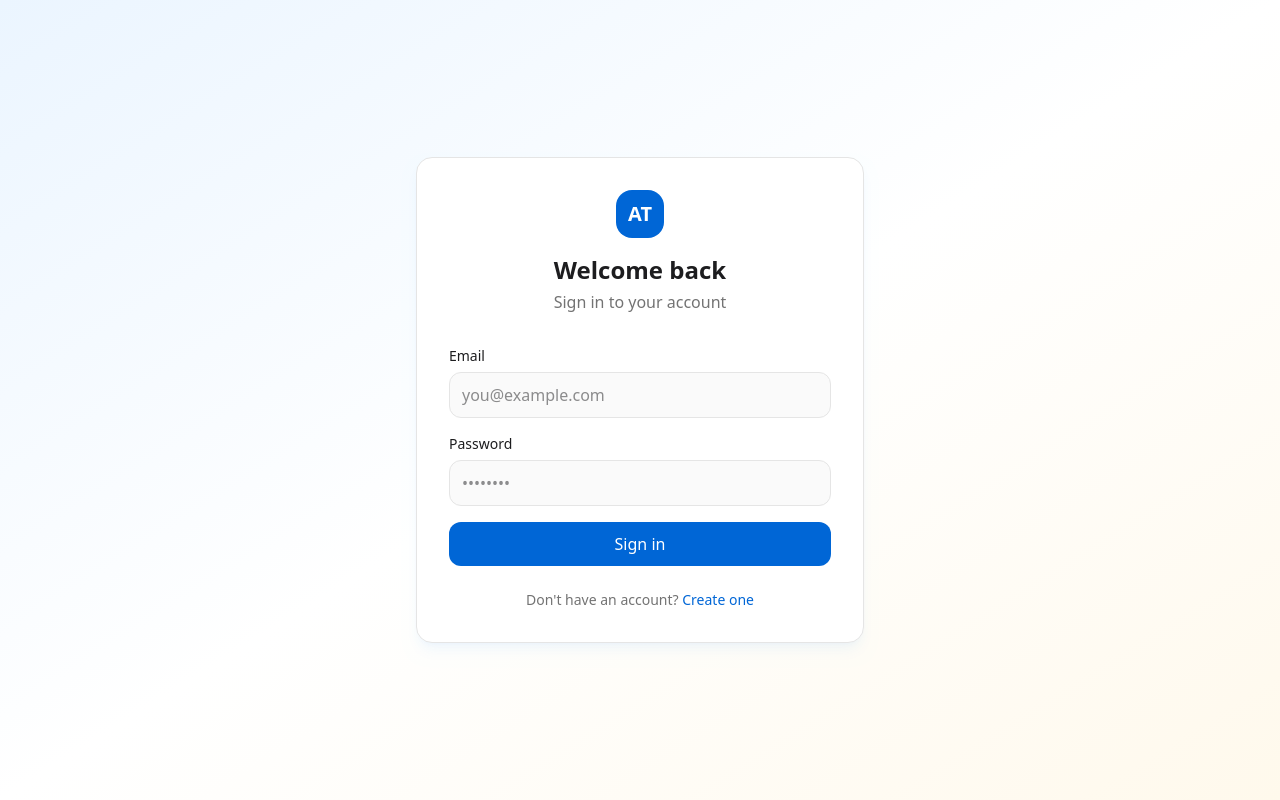
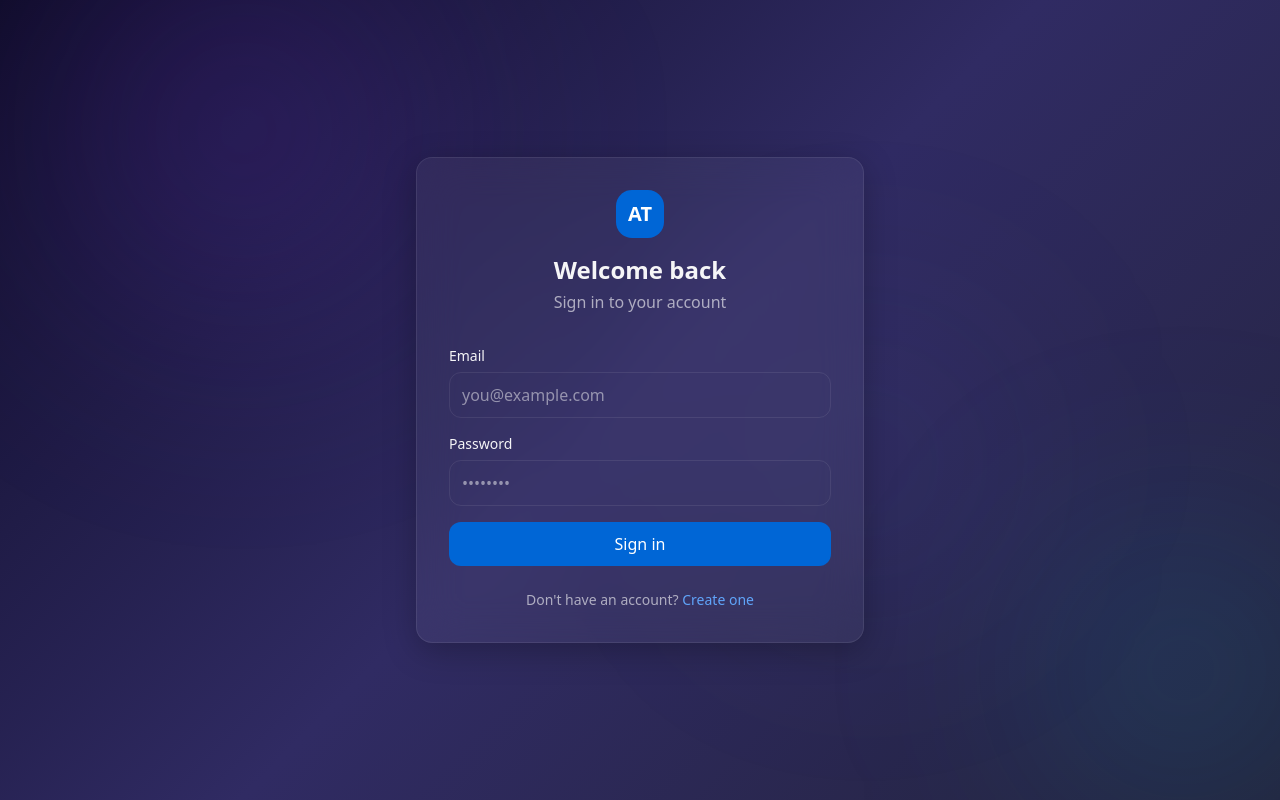
Before and after one commit to stenknz/afterpay-tracker, a Next.js app: page /login in a window 1280 px wide. Built offline with nearby package versions, Linux system fonts and the light colour scheme.

Commit message:
feat: glassmorphic UI redesign with animated purple/blue ambient background

```diff
--- a/src/app/globals.css
+++ b/src/app/globals.css
@@ -29,6 +29,160 @@
 
 @custom-variant dark (&:where(.dark, .dark *));
 
+html {
+  background: linear-gradient(135deg, #0f0c29, #302b63, #24243e);
+  background-attachment: fixed;
+  min-height: 100%;
+}
+
+.glow-orb {
+  position: fixed;
+  border-radius: 50%;
+  filter: blur(100px);
+  pointer-events: none;
+  z-index: 0;
+}
+
+.glow-orb--1 {
+  width: 500px;
+  height: 500px;
+  background: radial-gradient(circle, rgba(124, 58, 237, 0.25), transparent 70%);
+  top: -10%;
+  left: -5%;
+  animation: float 25s ease-in-out infinite;
+}
+
+.glow-orb--2 {
+  width: 400px;
+  height: 400px;
+  background: radial-gradient(circle, rgba(6, 182, 212, 0.2), transparent 70%);
+  bottom: -5%;
+  right: -5%;
+  animation: float 20s ease-in-out infinite reverse;
+}
+
+.glow-orb--3 {
+  width: 350px;
+  height: 350px;
+  background: radial-gradient(circle, rgba(99, 102, 241, 0.15), transparent 70%);
+  top: 40%;
+  left: 50%;
+  animation: float 30s ease-in-out infinite alternate;
+}
+
+@keyframes float {
+  0%, 100% { transform: translate(0, 0) scale(1); }
+  25% { transform: translate(60px, -40px) scale(1.1); }
+  50% { transform: translate(-30px, 60px) scale(0.9); }
+  75% { transform: translate(40px, 30px) scale(1.05); }
+}
+
+.card-glass {
+  background: rgba(255, 255, 255, 0.05);
+  backdrop-filter: blur(20px);
+  -webkit-backdrop-filter: blur(20px);
+  border: 1px solid rgba(255, 255, 255, 0.08);
+  box-shadow: 0 8px 32px rgba(0, 0, 0, 0.25);
+}
+
+.card-glass:hover {
+  border-color: rgba(255, 255, 255, 0.15);
+  box-shadow: 0 12px 40px rgba(0, 0, 0, 0.35);
+}
+
+.card-glass-sidebar {
+  background: rgba(255, 255, 255, 0.03);
+  backdrop-filter: blur(24px);
+  -webkit-backdrop-filter: blur(24px);
+  border-right: 1px solid rgba(255, 255, 255, 0.06);
+}
+
 body {
   font-family: var(--font-sans);
+  background: transparent !important;
+  color: #F5F5F7;
 }
+
+.bg-white,
+.dark\:bg-neutral-900 {
+  background: rgba(255, 255, 255, 0.05) !important;
+  backdrop-filter: blur(20px) !important;
+  -webkit-backdrop-filter: blur(20px) !important;
+}
+
+.bg-white\/80 {
+  background: rgba(255, 255, 255, 0.03) !important;
+}
+
+.shadow-sm,
+.shadow-md,
+.shadow-lg {
+  box-shadow: 0 8px 32px rgba(0, 0, 0, 0.25) !important;
+}
+
+.border-neutral-200,
+.dark\:border-neutral-800,
+.dark\:border-neutral-800\/50 {
+  border-color: rgba(255, 255, 255, 0.08) !important;
+}
+
+.border-primary-200,
+.dark\:border-primary-800 {
+  border-color: rgba(124, 58, 237, 0.2) !important;
+}
+
+.border-accent-200,
+.dark\:border-accent-800 {
+  border-color: rgba(245, 158, 11, 0.2) !important;
+}
+
+.bg-neutral-100,
+.dark\:bg-neutral-800 {
+  background: rgba(255, 255, 255, 0.08) !important;
+}
+
+.bg-neutral-50,
+.dark\:bg-neutral-950,
+.bg-gradient-to-br,
+.from-primary-50\/40,
+.via-white,
+.to-accent-50\/40 {
+  background: transparent !important;
+}
+
+.text-neutral-900,
+.dark\:text-neutral-100 {
+  color: #F5F5F7 !important;
+}
+
+.text-neutral-500,
+.text-neutral-600,
+.text-neutral-400 {
+  color: rgba(255, 255, 255, 0.6) !important;
+}
+
+.hover\:bg-neutral-100,
+.dark\:hover\:bg-neutral-800 {
+  background: rgba(255, 255, 255, 0.12) !important;
+}
+
+.hover\:border-primary-200,
+.dark\:hover\:border-primary-800 {
+  border-color: rgba(255, 255, 255, 0.15) !important;
+}
+
+.hover\:border-primary-300,
+.dark\:hover\:border-primary-700 {
+  border-color: rgba(255, 255, 255, 0.15) !important;
+}
+
+.text-primary-600,
+.dark\:text-primary-400,
+.dark\:text-primary-300 {
+  color: #60A5FA !important;
+}
+
+.bg-primary-50,
+.dark\:bg-primary-900\/20 {
+  background: rgba(96, 165, 250, 0.1) !important;
+}
--- a/src/app/layout.tsx
+++ b/src/app/layout.tsx
@@ -26,7 +26,10 @@ export default function RootLayout({
           __html: `(function(){try{var t=localStorage.getItem("theme")||"system";var r=t==="dark"||(t==="system"&&window.matchMedia("(prefers-color-scheme:dark)").matches);if(r)document.documentElement.classList.add("dark")}catch(e){}})()`,
         }} />
       </head>
-      <body className={`${inter.variable} font-sans antialiased bg-[#F5F5F7] dark:bg-[#1D1D1F] text-[#1D1D1F] dark:text-[#F5F5F7]`}>
+      <body className={`${inter.variable} font-sans antialiased`}>
+        <div className="glow-orb glow-orb--1" />
+        <div className="glow-orb glow-orb--2" />
+        <div className="glow-orb glow-orb--3" />
         <Providers>{children}</Providers>
       </body>
     </html>
```
